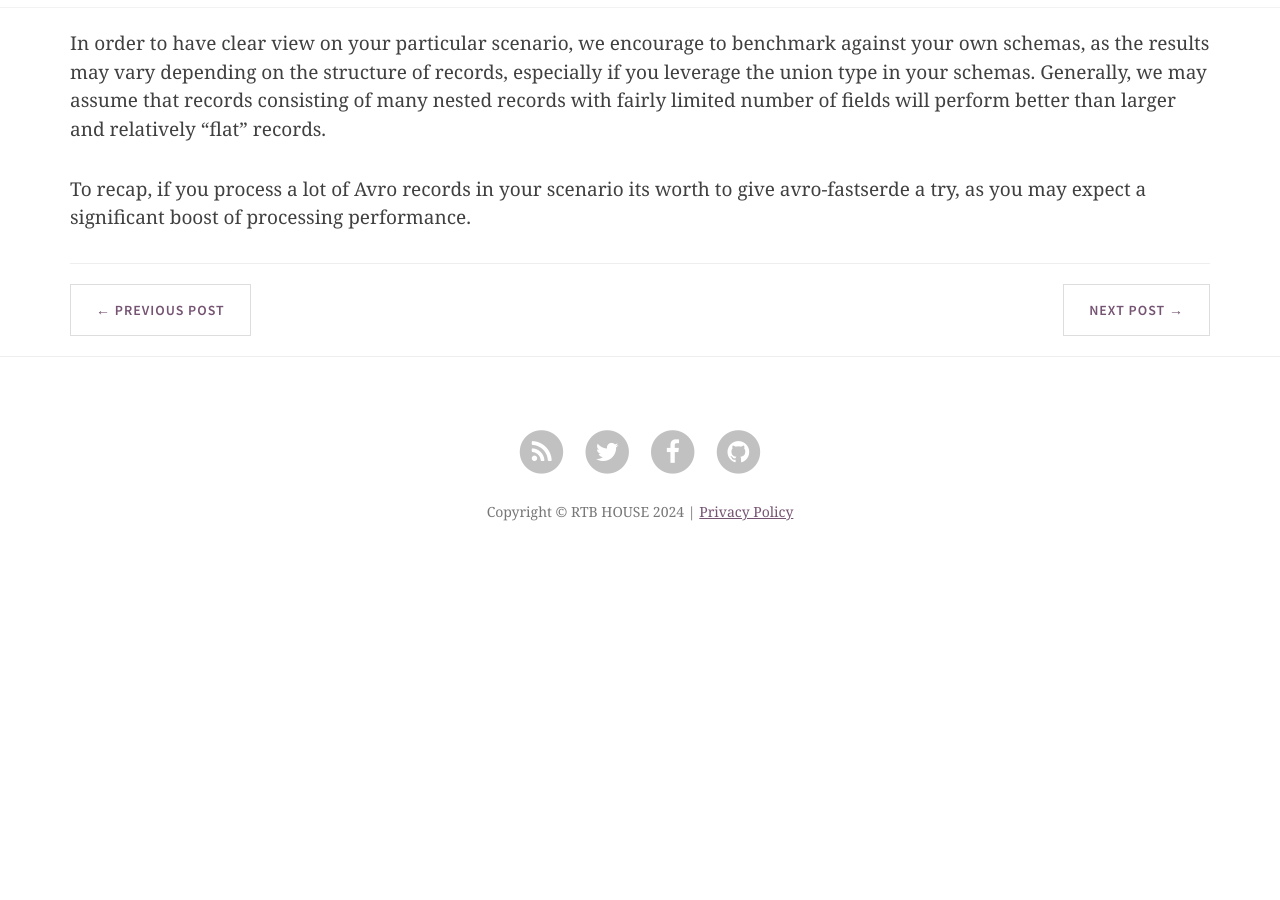
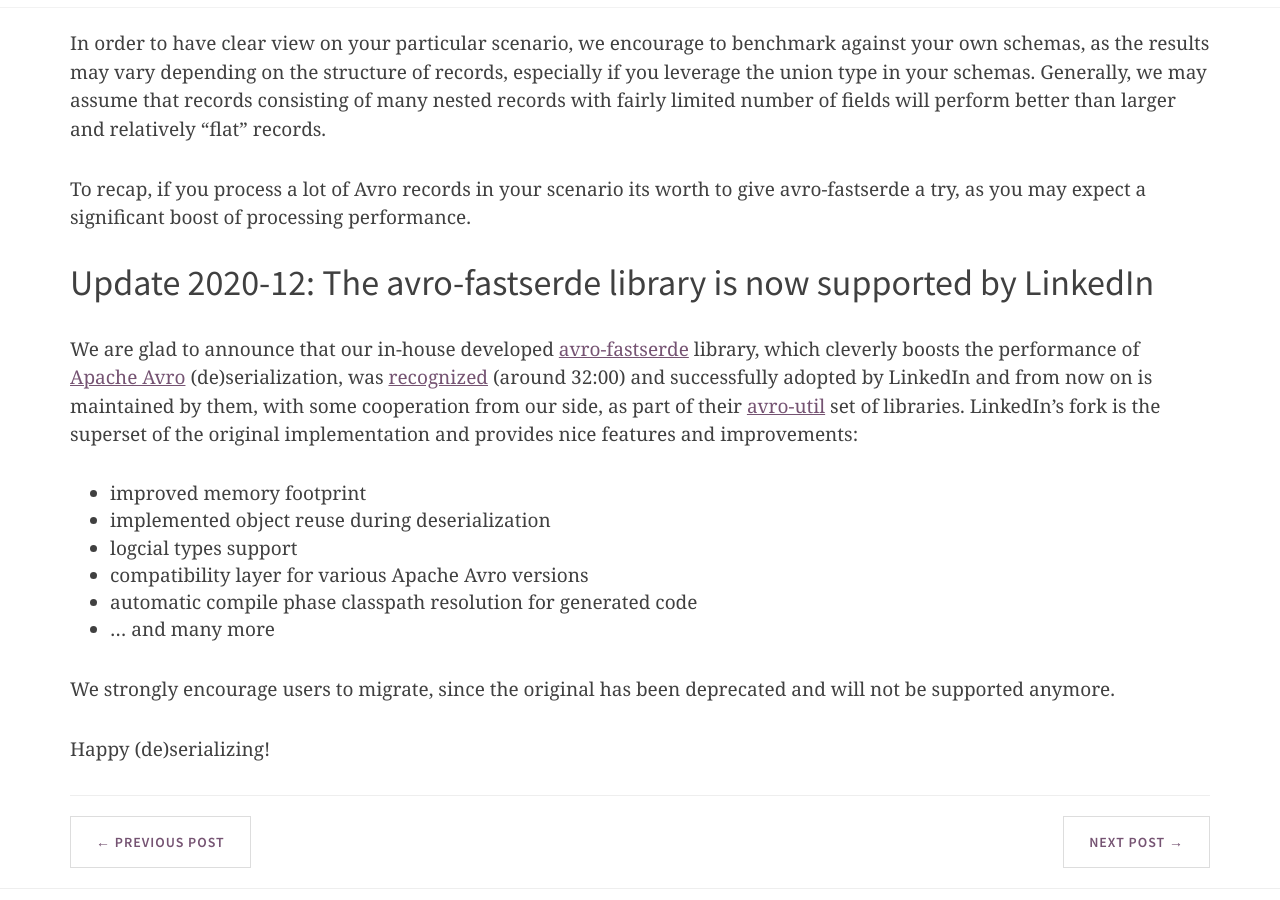
Before and after one commit to RTBHOUSE/techblog, a Jekyll site: the page built from _posts/2017-04-18-fast-avro.markdown, in a window 1280 px wide and 900 px high, scrolled down 6171 px. Built offline with Jekyll 4.4.1, drawn with Linux system fonts in a browser that asks for light colours; nearby versions of some CDN libraries; comment, search, counter and statistics services are not loaded; before the commit the page ends 6758 px from its top, so only the background shows below that.

Commit message:
deprecating old posts

```diff
--- a/_posts/2017-04-18-fast-avro.markdown
+++ b/_posts/2017-04-18-fast-avro.markdown
@@ -72,3 +72,19 @@ Clearly, the results are similar to those of our real-life schema, with our solu
 In order to have clear view on your particular scenario, we encourage to benchmark against your own schemas, as the results may vary depending on the structure of records, especially if you leverage the union type in your schemas. Generally, we may assume that records consisting of many nested records with fairly limited number of fields will perform better than larger and relatively “flat” records.
 
 To recap, if you process a lot of Avro records in your scenario its worth to give avro-fastserde a try, as you may expect a significant boost of processing performance.
+
+
+# Update 2020-12: The avro-fastserde library is now supported by LinkedIn
+
+We are glad to announce that our in-house developed [avro-fastserde](https://techblog.rtbhouse.com/2017/04/18/fast-avro/) library, which cleverly boosts the performance of [Apache Avro](https://avro.apache.org) (de)serialization, was [recognized](https://www.infoq.com/presentations/recommendation-massive-data/) (around 32:00) and successfully adopted by LinkedIn and from now on is maintained by them, with some cooperation from our side, as part of their [avro-util](https://github.com/linkedin/avro-util) set of libraries. LinkedIn's fork is the superset of the original implementation and provides nice features and improvements:
+
+* improved memory footprint
+* implemented object reuse during deserialization
+* logcial types support
+* compatibility layer for various Apache Avro versions
+* automatic compile phase classpath resolution for generated code
+* ... and many more
+
+We strongly encourage users to migrate, since the original has been deprecated and will not be supported anymore.
+
+Happy (de)serializing!
```
Also changed, not shown: _old_posts/2016-05-18-welcome.markdown (renamed from _posts/2016-05-18-welcome.markdown), _old_posts/2017-06-02-kafka-graphite-reporter.markdown (renamed from _posts/2017-06-02-kafka-graphite-reporter.markdown), _old_posts/2018-02-26-3d-printer.markdown (renamed from _posts/2018-02-26-3d-printer.markdown), _old_posts/2020-12-16-fast-avro-linkedin.markdown (renamed from _posts/2020-12-16-fast-avro-linkedin.markdown).
